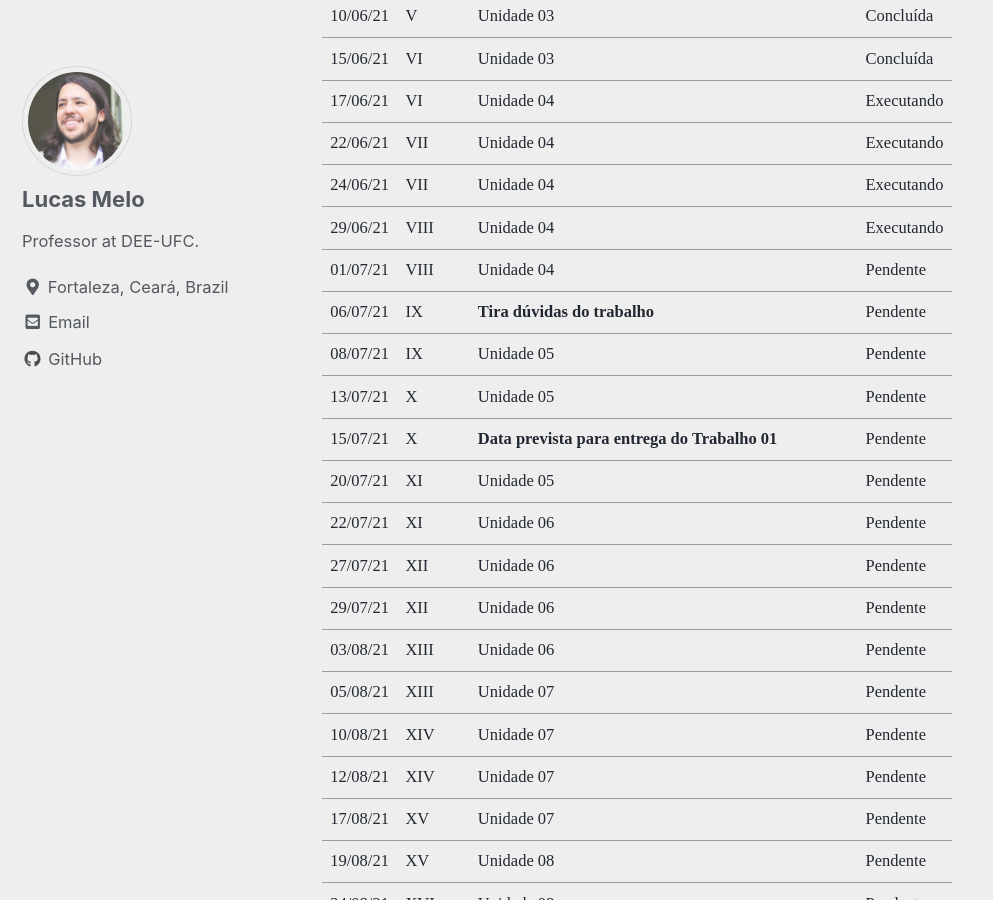
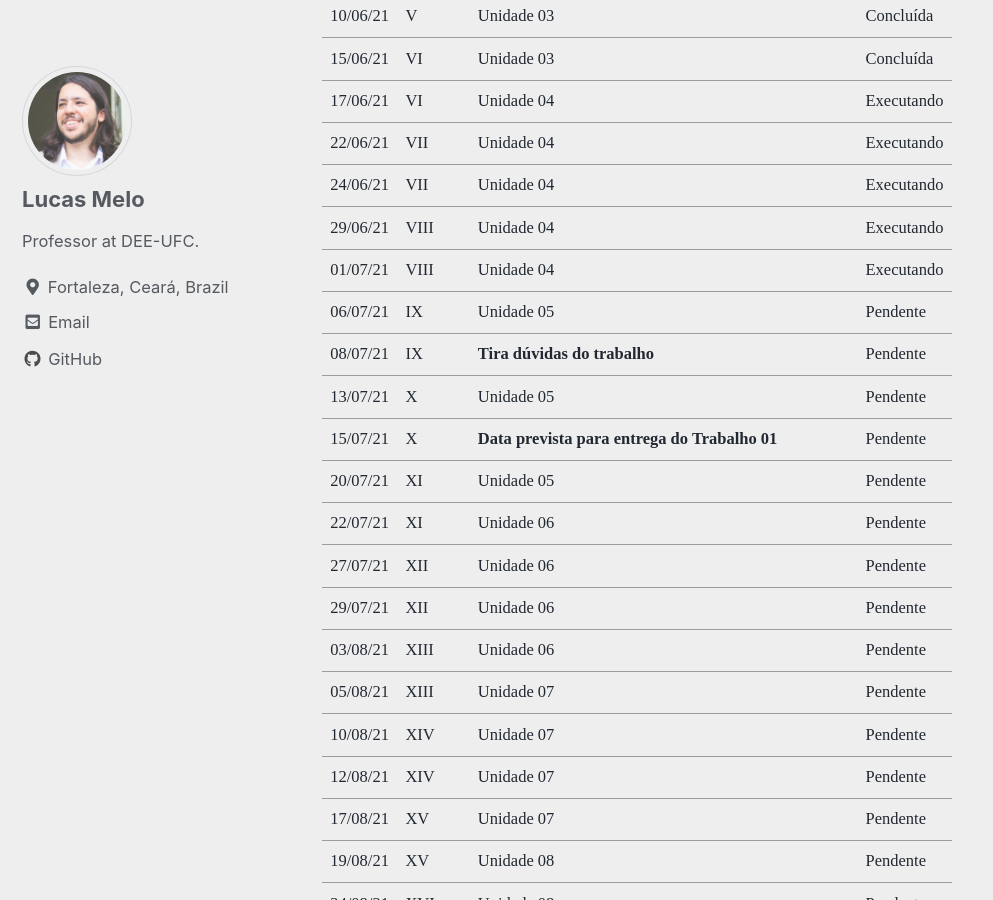
Before and after one commit to lucassm/lucassm.github.io, a Jekyll site: the page built from _teaching/DEE-2021/index.md, in a window 1280 px wide and 900 px high, scrolled down 6032 px. Shown: the whole window, without its empty margins (0-993 px from the left). Built offline with Jekyll 4.4.1, drawn with Linux system fonts in a browser that asks for light colours; cached includes are drawn as plain includes; some web fonts are replaced; formulas are drawn with MathJax 3.

Commit message:
UPDADE 3 Equipes e cronograma de SDEE-2021-1

```diff
--- a/_teaching/DEE-2021/index.md
+++ b/_teaching/DEE-2021/index.md
@@ -140,9 +140,9 @@ O **OpenDSS** é bem documentado e um tutorial inicial pode ser visualizado [**n
 | 22/06/21 	| VII    	| Unidade 04                                              	| Executando 	|
 | 24/06/21 	| VII    	| Unidade 04                                              	| Executando 	|
 | 29/06/21 	| VIII   	| Unidade 04                                              	| Executando 	|
-| 01/07/21 	| VIII   	| Unidade 04                                              	| Pendente   	|
-| 06/07/21 	| IX     	| **Tira dúvidas do trabalho**                            	| Pendente   	|
-| 08/07/21 	| IX     	| Unidade 05                                              	| Pendente   	|
+| 01/07/21 	| VIII   	| Unidade 04                                              	| Executando   	|
+| 06/07/21 	| IX     	| Unidade 05                                              	| Pendente   	|
+| 08/07/21 	| IX     	| **Tira dúvidas do trabalho**                             	| Pendente   	|
 | 13/07/21 	| X      	| Unidade 05                                              	| Pendente   	|
 | 15/07/21 	| X      	| **Data prevista para entrega do Trabalho 01**           	| Pendente   	|
 | 20/07/21 	| XI     	| Unidade 05                                              	| Pendente   	|
```
Also changed, not shown: _teaching/DEE-2021/Trabalho-01/index.md (+1 -1 lines).
